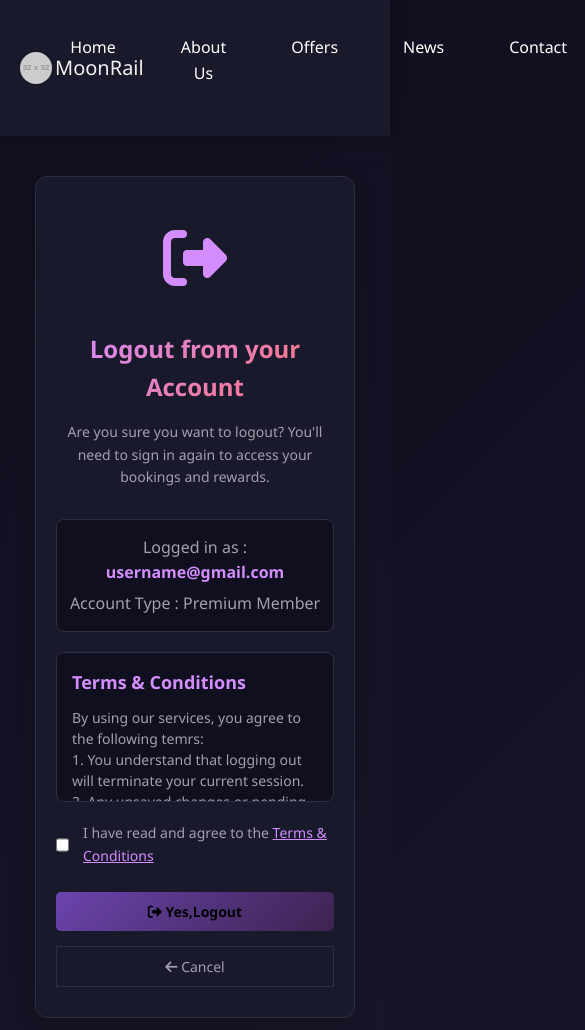
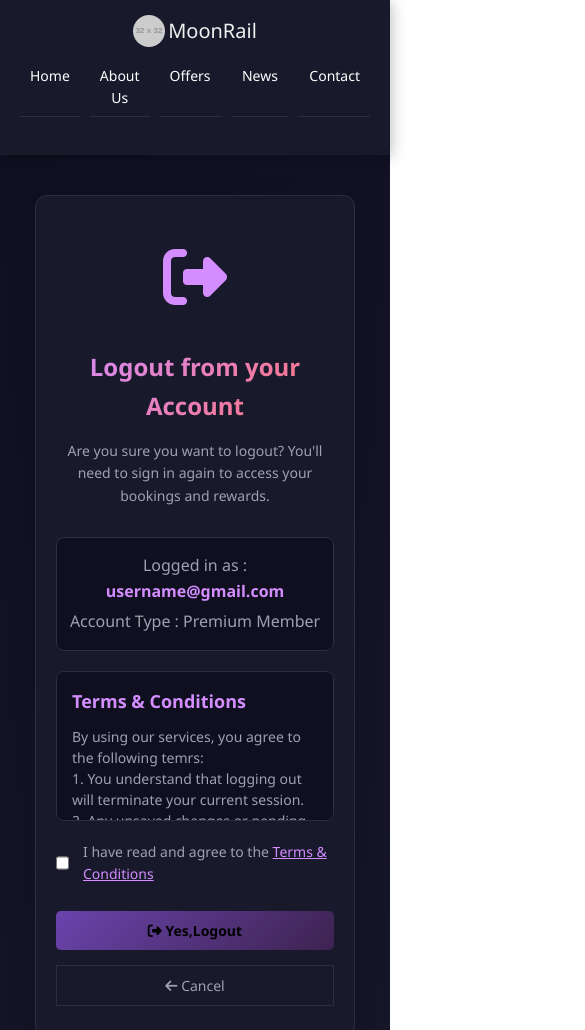
Before and after one commit to ishika955/Online-Ticket-booking, a plain HTML site: page home/logout.html in a window 390 px wide. Shown: the top 1030 px of the page, 585 px wide, since content can reach past the window. Drawn offline with Linux system fonts and the light colour scheme; placeholder pictures from the web are drawn by us.

Commit message:
improve responsiveness of navbar

```diff
--- a/css/logout.css
+++ b/css/logout.css
@@ -265,9 +265,41 @@ body{
 }
 
 /* responsive design */
+@media screen and (max-width: 900px) {
+.navbar {
+ padding: 15px 20px;
+ flex-wrap: wrap;
+justify-content: center;
+ gap: 12px;
+}
+
+.navbar ul {
+width: 100%;
+padding-bottom: 8px;
+justify-content: flex-start;
+
+}
+
+.navbar ul li {
+margin: 0;
+width: 100%;
+border-bottom: 1px solid #2e2e42;
+  }
+
+
+.navbar ul li a {
+display: block;
+padding: 12px;
+width: 100%;
+}
+}
 @media screen and (max-width:768px){
   .navbar{
     padding:15px 20px;
+  }
+  .logout-container{
+    padding:30px 20px;
+    margin: 0 15px;
   }
   .navbar ul{
     width:100%;
@@ -275,10 +307,6 @@ body{
    justify-content: center;
   }
 
-
-.navbar ul.active{
-  left:0;
-}
 .navbar ul li{
   margin:0;
   text-align: center;
@@ -306,6 +334,13 @@ body{
 }
 
 @media screen and (max-width:480px){
+  .navbar ul{
+    gap: 10px;
+  }
+  .navbar ul li a {
+    padding: 6px 10px;
+    font-size: 14px;
+  }
   .nav-logo{
     font-size: 20px;
   }
```
Also changed, not shown: css/offers.css (+6 -3 lines), home/offers.html (+2 -3 lines).
